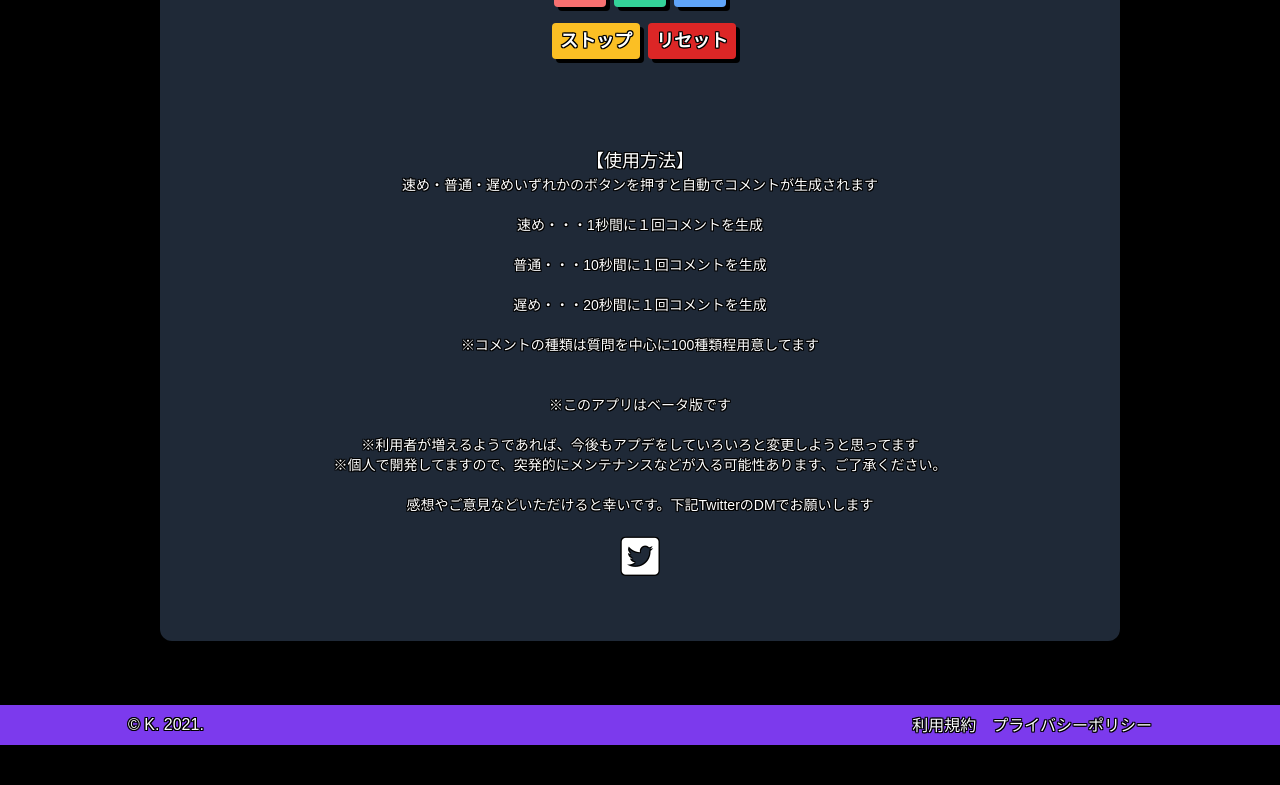
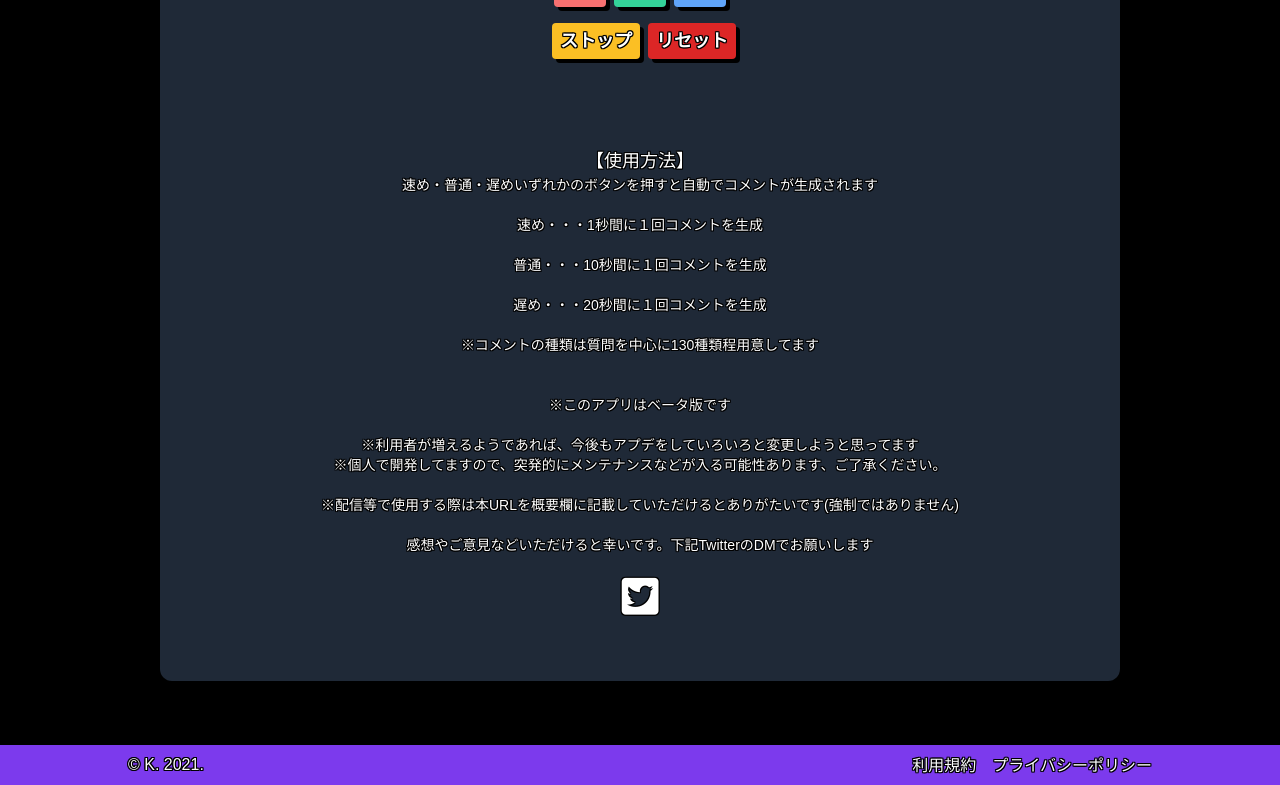
Before and after one commit to k1237/Auto-comment, a Nuxt app: page / in a window 1280 px wide. Shown: the part 652-1437 px from the top of the page. Before the commit the page ends 1397 px from the top, so only its background shows below. Built offline with nearby package versions, Linux system fonts and the light colour scheme; no server answers; a web font is replaced by a local one.

Commit message:
概要欄修正・質問追加

```diff
--- a/components/com-explain.vue
+++ b/components/com-explain.vue
@@ -9,7 +9,7 @@
     <br />
     <p>遅め・・・20秒間に１回コメントを生成</p>
     <br />
-    <p>※コメントの種類は質問を中心に100種類程用意してます</p>
+    <p>※コメントの種類は質問を中心に130種類程用意してます</p>
     <br />
     <br />
     <p>※このアプリはベータ版です</p>
@@ -17,6 +17,8 @@
     <p>※利用者が増えるようであれば、今後もアプデをしていろいろと変更しようと思ってます</p>
     <p> ※個人で開発してますので、突発的にメンテナンスなどが入る可能性あります、ご了承ください。</p>
     <br />
+    <p>※配信等で使用する際は本URLを概要欄に記載していただけるとありがたいです(強制ではありません)</p>
+    <br />
     <p>感想やご意見などいただけると幸いです。下記TwitterのDMでお願いします</p>
     <br />
     <a href="https://twitter.com/kprm1237"><i class="fab fa-twitter-square fa-3x"></i></a>
```
